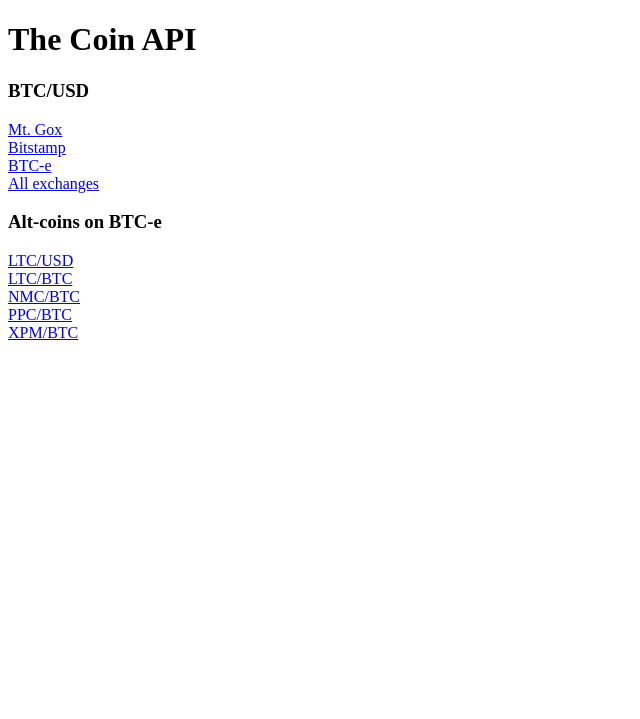
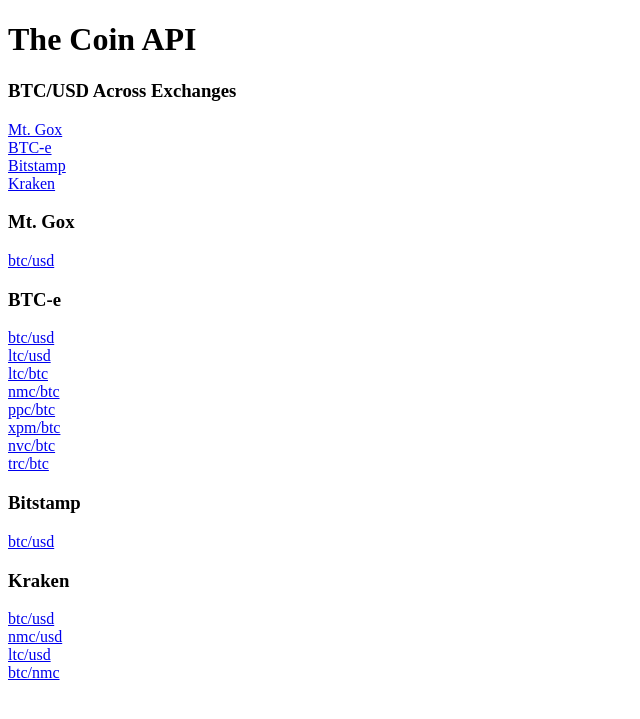
Before and after one commit to onenameio/coinapi, a Flask app: page / in a window 1280 px wide. Shown: the top 719 px of the page, without its empty margins (0-640 px from the left). Run offline with Flask 2, Linux system fonts and the light colour scheme.

Commit message:
add more exchanges and currency pairs

```diff
--- a/app.py
+++ b/app.py
@@ -32,7 +32,8 @@ class ExchangeAPI(object):
 
 class MtGoxAPI(ExchangeAPI):
 	def __init__(self):
-		self.name = 'mtgox'
+		self.name = 'Mt. Gox'
+		self.slug = 'mtgox'
 		self.BASE_URL = 'http://data.mtgox.com/api/2'
 		self.TICKER_ENDPOINTS = {
 			('btc', 'usd'): '/BTCUSD/money/ticker'
@@ -58,7 +59,8 @@ class MtGoxAPI(ExchangeAPI):
 
 class BTCeAPI(ExchangeAPI):
 	def __init__(self):
-		self.name = 'btce'
+		self.name = 'BTC-e'
+		self.slug = 'btce'
 		self.BASE_URL = 'https://btc-e.com/api/2'
 		self.TICKER_ENDPOINTS = {
 			('btc', 'usd'): '/btc_usd/ticker',
@@ -90,7 +92,8 @@ class BTCeAPI(ExchangeAPI):
 
 class BitstampAPI(ExchangeAPI):
 	def __init__(self):
-		self.name = 'bitstamp'
+		self.name = 'Bitstamp'
+		self.slug = 'bitstamp'
 		self.BASE_URL = 'https://www.bitstamp.net/api'
 		self.TICKER_ENDPOINTS = {
 			('btc', 'usd'): '/ticker/'
@@ -111,17 +114,51 @@ class BitstampAPI(ExchangeAPI):
 
 		return ticker
 
+class KrakenAPI(ExchangeAPI):
+	def __init__(self):
+		self.name = 'Kraken'
+		self.slug = 'kraken'
+		self.BASE_URL = 'https://api.kraken.com/0/public'
+		self.TICKER_ENDPOINTS = {
+			('btc', 'usd'): '/Ticker?pair=XXBTZUSD',
+			('nmc', 'usd'): '/Ticker?pair=XNMCZUSD',
+			('ltc', 'usd'): '/Ticker?pair=XLTCZUSD',
+			('btc', 'nmc'): '/Ticker?pair=XXBTXNMC',
+		}
+
+	def ticker(self, target_currency, native_currency):
+		ticker_data = self.ticker_data(target_currency, native_currency)
+		print ticker_data
+
+		endpoint_name = self.TICKER_ENDPOINTS.get((target_currency, native_currency))
+		pair_name = endpoint_name.strip('/Ticker?pair=')
+		ticker_data = ticker_data['result'][pair_name]
+
+		ticker = {
+			'price_units': native_currency,
+			'volume': self.float_price(ticker_data['v'][0]),
+			'bid': self.float_price(ticker_data['b'][0]),
+			'ask': self.float_price(ticker_data['a'][0]),
+			'high': self.float_price(ticker_data['h'][0]),
+			'low': self.float_price(ticker_data['l'][0]),
+			'average': self.float_price(ticker_data['p'][0]),
+		}
+
+		return ticker
+
+EXCHANGE_APIS = [MtGoxAPI(), BTCeAPI(), BitstampAPI(), KrakenAPI()]
+
 @app.route('/')
 def index():
-	return render_template('index.html')
+	return render_template('index.html', exchanges=EXCHANGE_APIS)
 
 @app.route('/tickers/<target_currency>_<native_currency>')
 def all_exchanges(target_currency, native_currency):
 	data = {}
-	exchanges = [MtGoxAPI(), BTCeAPI(), BitstampAPI()]
-	for exchange in exchanges:
+
+	for exchange in EXCHANGE_APIS:
 		exchange_data = exchange.ticker(target_currency, native_currency)
-		data[exchange.name] = exchange_data
+		data[exchange.slug] = exchange_data
 
 	return jsonify(data), 200
 
@@ -133,6 +170,8 @@ def single_exchange(exchange, target_currency, native_currency):
 		exchange_api = BTCeAPI()
 	elif exchange == 'bitstamp':
 		exchange_api = BitstampAPI()
+	elif exchange == 'kraken':
+		exchange_api = KrakenAPI()
 	else:
 		abort(404)
 
@@ -143,6 +182,6 @@ def single_exchange(exchange, target_currency, native_currency):
 	else:
 		return jsonify({'error': 'did not get a proper response'}), 500
 
-@app.errorhandler(Exception)
-def basic_error_handler(e):
-	return jsonify({'error': 'there was a problem with the server'}), 500
+#@app.errorhandler(Exception)
+#def basic_error_handler(e):
+#	return jsonify({'error': 'there was a problem with the server'}), 500
--- a/templates/index.html
+++ b/templates/index.html
@@ -5,24 +5,26 @@
 </head>
 <body>
 	<div>
-		<h1>
-			The Coin API
-		</h1>
+		<h1>The Coin API</h1>
 	</div>
-	<h3>BTC/USD</h3>
+	<h3>BTC/USD Across Exchanges</h3>
+	{% for exchange in exchanges %}
 	<div>
-		<a href="/tickers/mtgox/btc_usd">Mt. Gox</a>
+		<a href="/tickers/{{ exchange.slug }}/btc_usd">{{ exchange.name }}</a>
 	</div>
+	{% endfor %}
+	{% for exchange in exchanges %}
+	<h3>{{ exchange.name }}</h3>
+		{% for endpoint_key in exchange.TICKER_ENDPOINTS %}
+		<div>
+			<a href="/tickers/{{ exchange.slug }}/{{endpoint_key[0]}}_{{endpoint_key[1]}}">{{endpoint_key[0]}}/{{endpoint_key[1]}}</a>
+		</div>
+		{% endfor %}
+	{% endfor %}
+	<!--<h3>BTC-e</h3>
 	<div>
-		<a href="/tickers/bitstamp/btc_usd">Bitstamp</a>
+		<a href="/tickers/btce/btc_usd">BTC/USD</a>
 	</div>
-	<div>
-		<a href="/tickers/btce/btc_usd">BTC-e</a>
-	</div>
-	<div>
-		<a href="/tickers/btc_usd">All exchanges</a>
-	</div>
-	<h3>Alt-coins on BTC-e</h3>
 	<div>
 		<a href="/tickers/btce/ltc_usd">LTC/USD</a>
 	</div>
@@ -38,5 +40,15 @@
 	<div>
 		<a href="/tickers/btce/xpm_btc">XPM/BTC</a>
 	</div>
+		<h3>Kraken</h3>
+	<div>
+		<a href="/tickers/kraken/btc_usd">BTC/USD</a>
+	</div>
+	<div>
+		<a href="/tickers/kraken/nmc_usd">NMC/USD</a>
+	</div>
+	<div>
+		<a href="/tickers/kraken/ltc_usd">LTC/USD</a>
+	</div>-->
 </body>
 </html>
```
